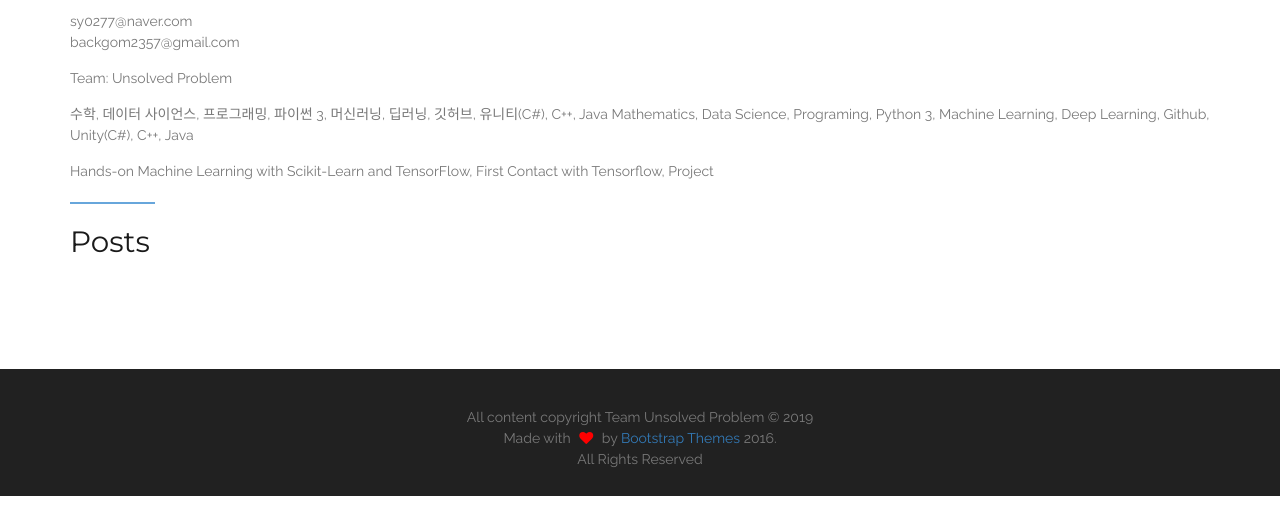
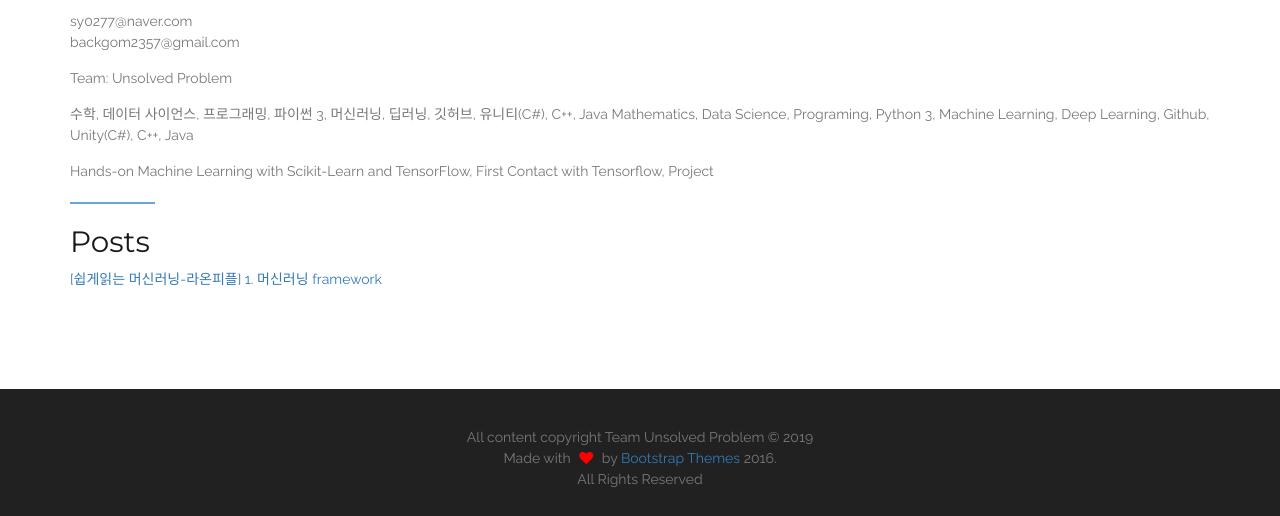
Before and after one commit to unsolvedproblem/unsolvedproblem.github.io, a Jekyll site: the page built from _authors/backgom2357.md, in a window 1280 px wide and 1391 px high, cut to the strip 875-1391 px from the top of the window. Built offline with Jekyll 4.4.1, drawn with Linux system fonts in a browser that asks for light colours; some of the changed lines change nothing that is shown.

Commit message:
Create new post week1-1

```diff
--- /dev/null
+++ b/_posts/2019-01-22-laon_machine_learning_study_week1-1.md
@@ -0,0 +1,122 @@
+---
+layout: post
+title:  "[쉽게읽는 머신러닝-라온피플] 1. 머신러닝 framework"
+date:   2019-01-22
+category: machine learning
+tags: laon
+author: Polar B, 백승열
+comments: true
+---
+
+앞으로 우리팀에서 스터디를 통해 공부했던 내용들을 정리하여 각 주마다 연재를 할 계획입니다. 저희가 처음 머신러닝을 접해서 차례대로 공부한 내용들을 올리는 것이니 머신러닝을 처음 시작하시는 분들께서 보신다면 도움이 될것입니다.
+
+그럼, 시작하겠습니다!
+
+## 1. 학습의 정의
+- 학습은 <u>사용한 데이터</u>로부터 <u>중요한 특징</u>을 끄집어내고, 그 특징으로부터 <u>일반화</u>를 거쳐 <u>예측할 수 잇는 능력</u>을 세우는 것을 말합니다.
+<br>
+- 학습에 사용하는 데이터의 '양'만 중요한 것이 아니라, '질'도 매우 중요합니다.
+<br>
+- 학습에는 오류가 있을 수 있으며, 오류가 발생하더라도 재학습을 통해 학습의 질을 개선할 수 있습니다.
+<br>
+
+## 2. 학습의 미시적인 수준에서의 의미
+#### 인간의 두뇌<br>
+사람들은 컴퓨터를 어떻게 학습시킬지 생각하다가 사람의 학습방법을 모방하기로 합니다. 여기서는 미시적 수준 (즉, 세포 수준)에서 학습에 관여하는 각 세포들의 역할을 알아보겠습니다.
+
+![인간의 두뇌](/assets/images/Laon/week1-1-1.png){: .image-center}<br>
+ - 세포체(Soma) : <br>
+ 세포로 들어온 신호의 수준을 판단하여 일정 수준 이하의 신호는 무시하고 일정 수준을 넘게 되면 받은 신호에 응답하여 다음 세포로 신호를 전송합니다. 즉, 세포체는 활성함수(activation function)기능을 담당하는 것이죠.
+
+ - 수상돌기(Dendrite) : <br>
+ 세포로 전달되는 신호를 받아들이는 부분입니다.
+
+ - 축삭돌기(Axon) : <br>
+ 세포에서 다른 세포로 신호를 전달하는 부분입니다.
+
+ - 시냅스(Synapse) : <br>
+ 수상돌기와 축삭돌기 사이에 있는 부분으로 신호 전달의 세기(weight)를 담당하며 학습에 있어 매우 중요한 역할을 합니다. 즉, 어떤 세포의 축살돌기로부터 전달된 신호를 다음 세포로 보낼 때의 가중치를 결정하며, 0과 1사이의 범위의 숫자를 곱해주는 것으로 이해하면 됩니다.<br>
+ _(0이면 전달되는 모든 신호가 무시되고, 그 값이 1쪽으로 갈수록 신호의 손실이 없이 그대로 전달이 되며, 학습을 하게되면 이 시냅스의 세기가 바뀌게 됩니다.<br>
+ 각 세포로 연결되는 수많은 시냅스의 세기(weight)가 학습의도에 따라 변하게 되는 것이죠.)_
+
+ #### 틀린그림찾기
+ 그림에서 틀린 부분을 한번 찾아 볼까요?!<br>
+![틀린그림찾기](/assets/images/Laon/week1-1-2.png){: .image-center}<br>
+~~정답은 5개입니다~~
+
+왜 갑자기 틀린그림찾기를 했을까요?<br>
+우리는 학습을 할때 중요한 특징을 잡습니다. 즉, 어떠한 특징들에게 가중치를 두고 학습을 하는데 우리는 저 그림에서 '틀린그림찾기'의 목적에 맞춰서 <u>두 그림의 다름</u>에 가중치를 두고 판단을 내립니다. 그 결과로 정답을 도출해내는 것이죠. 우리는 이러한 메커니즘을 기계에게도 적용시키고자 합니다.
+
+#### Hebbian Rule
+- 학습이란 시냅스 연결의 세기를 결정하는 것입니다.
+- 2개의 연결된 세포가 동시에 활성화 되는 경우네는 시냅스의 세기를 올리는것입니다.
+
+이것이 바로 Hebbian Rule 입니다.
+
+즉, 학습의 중요한 요소인 시냅스(가중치(weight))와 세포체(활성함수(activation funtion))의 개념을 갖는 인공뉴런을 만든다면, 학습이 가능해지는 것니다!
+
+## 3. 인공 신경망
+#### 생물학적 세포와 인공세포
+| Biological Neural Network | Artificial Neural Network |
+|:---:|:---:|
+| Soma | Neuron |
+| Dendrite | Input |
+| Axon | Output |
+| Synapse | Weight |
+#### 인공 신경망 구조, 퍼셉트론(Perceptron)
+![인공신경망](/assets/images/Laon/week1-1-3.png){: .image-center }<br>
+- 특정 threshold 이상이면 반응하고, 그 이하는 무시되는 기능을 활성함수(activation function)이라고 합니다.
+- 선형적인 성질 > 선형적으로 구별이 가능(linearly separable) > 분류에서 유용
+- 하지만 이는 XOR문제를 풀 수 없습니다. <br>
+
+![and,or,not and xor](/assets/images/Laon/week1-1-4.png){: .image-center }<br>
+그림에서 처럼 XOR 문제는 선형적으로 구분하기 어렵습니다.<br>
+_(하지만 single layer가 아니라 multi-layer를 이용하면 구현할 수 있습니다)_
+
+## 5. 활성 함수 (Activation Function)
+
+활성 함수에는 다양한 종류가 있습니다.
+![활성함수](/assets/images/Laon/week1-1-5.png){: .image-center }<br>
+
+'Sign Fuction'이나 'Step Function'은 단지 두개의 값만 가능하기 때문에 표현의 한계가 있습니다.
+
+'Linear Function'을 사용할지라도 비선형 조건을 표현할 수 없습니다.
+
+여러 장점들 때문에 주로 'Sigmoid Function'이나 'Hyperbolic Tangent Function'과 같은 비선형 함수를 활성함수로 사용합니다.
+
+하지만 'Sigmoid Function'을 사용한다 해도 망이 깁어지는 Deep Neural Network에서는 학습의 어려움으로 인해 ReLU(Rectifier Linear Unit)을 주로 사용합니다.
+#### Rectifier Linear Unit (ReLU)
+![ReLU](/assets/images/Laon/week1-1-6.png){: .image-center}<br>
+
+## 5. 머신 러닝의 framework
+
+#### 머신 러닝과 일반적인 프로그래밍의 차이
+
+![머신러닝과의 차이](/assets/images/Laon/week1-1-7.png){: .image-center}<br>
+
+일반적인 프로그래밍은 데이터와 프로그램을 주면 함수를 도출해내지만, 머신러닝은 데이터와 결과값을 주면 프로그램을 도출합니다.
+
+#### 머신 러닝 framework
+
+- 머신 러닝이란 학습 집합(training set)을 이용해, 예측함수 'f'를 만들어 내는 과정이라고 생각할 수 있습니다.
+- 학습 데이터에 결과값를 달아주는 것을 'label을 달아준다'라고 표현하며, label이 달려있는 데이터를 이용한 학습법을 지도학습(Supervised Learning)이라고 합니다.
+- 학습의 질을 높이려면, 학습 데이터가 많아야 합니다.
+
+#### 머신 러닝의 과정
+- 학습(Training)<br>
+![Training](/assets/images/Laon/week1-1-8.png){: .image-center}<br>
+
+- 검사(Testing)<br>
+![Testing](/assets/images/Laon/week1-1-9.png){: .image-center}<br>
+
+- 검증(Validation)<br>
+검증단계에선 학습과 다른 데이터를 이용해 학습이 제대로 되었는지를 확인합니다.
+
+_(너무 주어진 학습데이터에만 특화 데이타면, 학습 데이터에서 조금만 입력이 들어오더라도 결과가 나쁘게 나올 수 있습니다. 이를 '오버피팅(Overfitting)'이라고 합니다.)_
+
+
+#### 학습은 일반화(Generalization)의 과정
+- 일반화를 잘 시키려면 양잘의 많은 학습 데이터와 좋은 알고리즘이 필요합니다.
+- 학습에 필요한 많은 시스템 변수(Hyper-parameter)를 설계자가 잘 설정해줘야 합니다.
+
+<b>설계자의 역할</b>은 <u>좋은 알고리즘</u>을 선별하여 사용하고 <u>질 좋고 많은 학습 데이터</u>를 모델에 주는 것입니다.
--- a/assets/css/style.css
+++ b/assets/css/style.css
@@ -1809,3 +1809,8 @@
     border : 0;
     display: inline-block;
 }
+
+.image-center {
+  display: block;
+  margin: auto;
+}
```
Also changed, not shown: _posts/2019-01-19-laon_machine_learning_study_week1_1.md (deleted), assets/images/Laon/week1-1-1.png (added), assets/images/Laon/week1-1-2.png (added), assets/images/Laon/week1-1-3.png (added), assets/images/Laon/week1-1-4.png (added), assets/images/Laon/week1-1-5.png (added), assets/images/Laon/week1-1-6.png (added), assets/images/Laon/week1-1-7.png (added), assets/images/Laon/week1-1-8.png (added), assets/images/Laon/week1-1-9.png (added).
